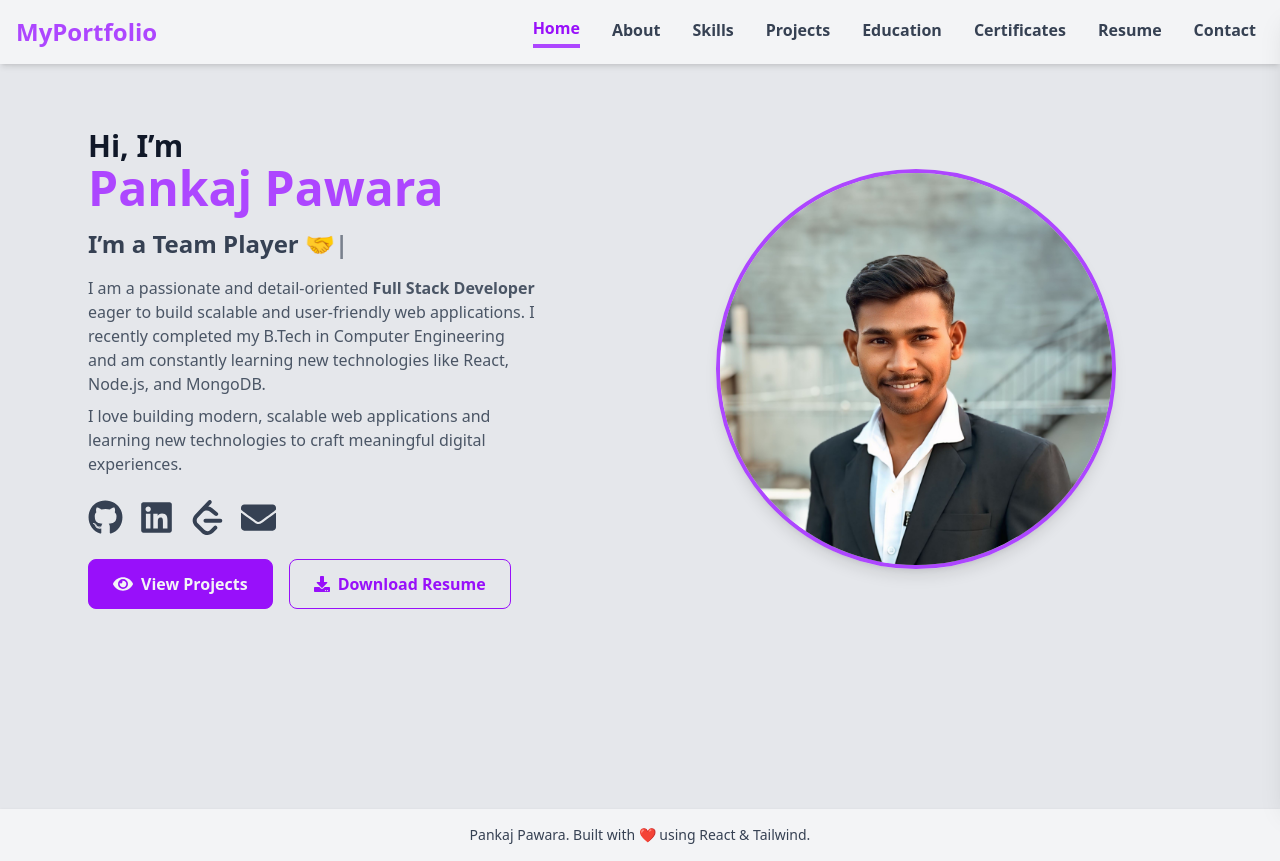
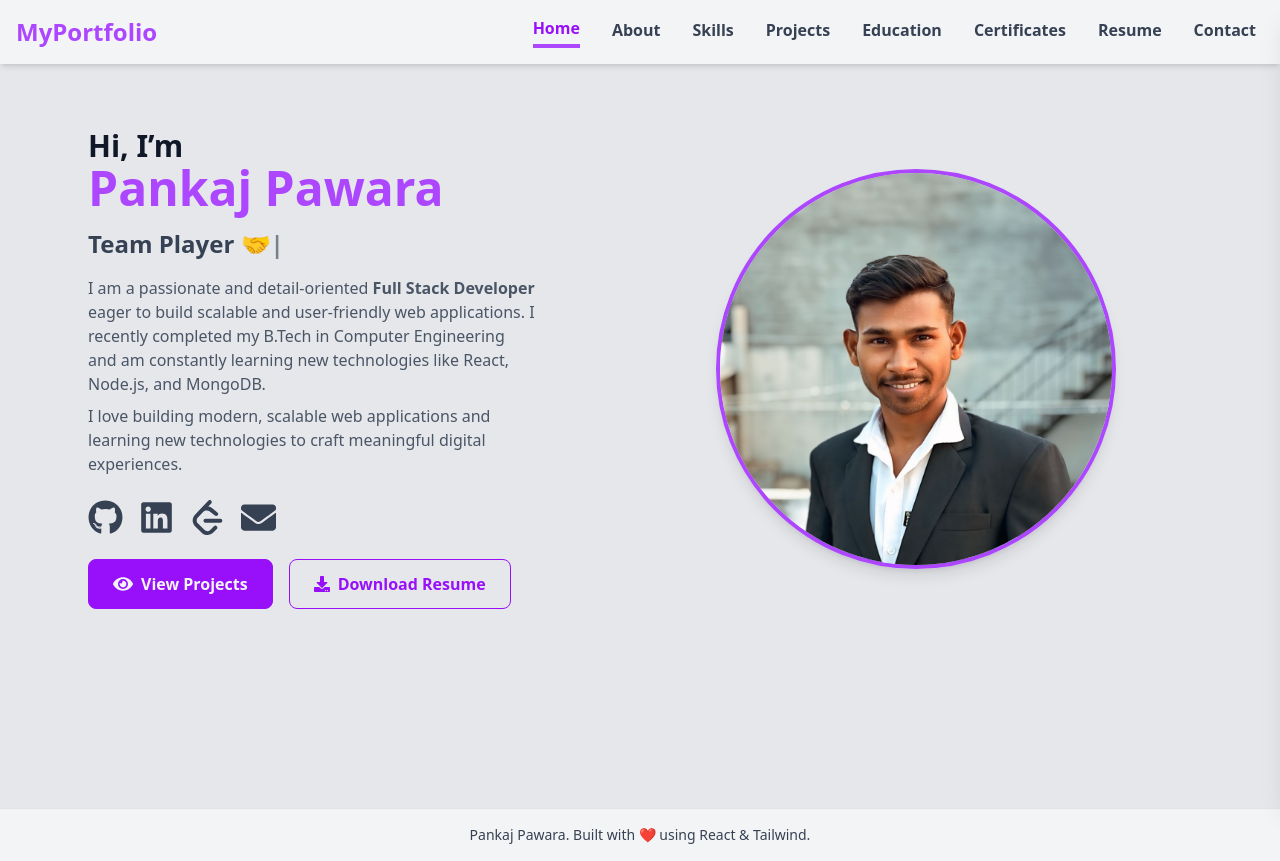
Before and after one commit to PankajPawara/my-portfolio, a React (Vite) app: page / in a window 1280 px wide. Built offline with nearby package versions, Linux system fonts and the light colour scheme.

Commit message:
Typo speed change

```diff
--- a/src/pages/Home.jsx
+++ b/src/pages/Home.jsx
@@ -14,7 +14,7 @@ const Home = () => {
                   <p className="text-3xl">Hi, I’m</p> <span className="text-purple-500">Pankaj Pawara</span>
                 </h1>
                 <h2 className="text-2xl font-semibold text-gray-700 dark:text-gray-300 mb-4">
-                  I’m a{" "}
+                  {" "}
                   <ReactTyped
                     strings={[
                       "Full Stack Developer 💻",
```
